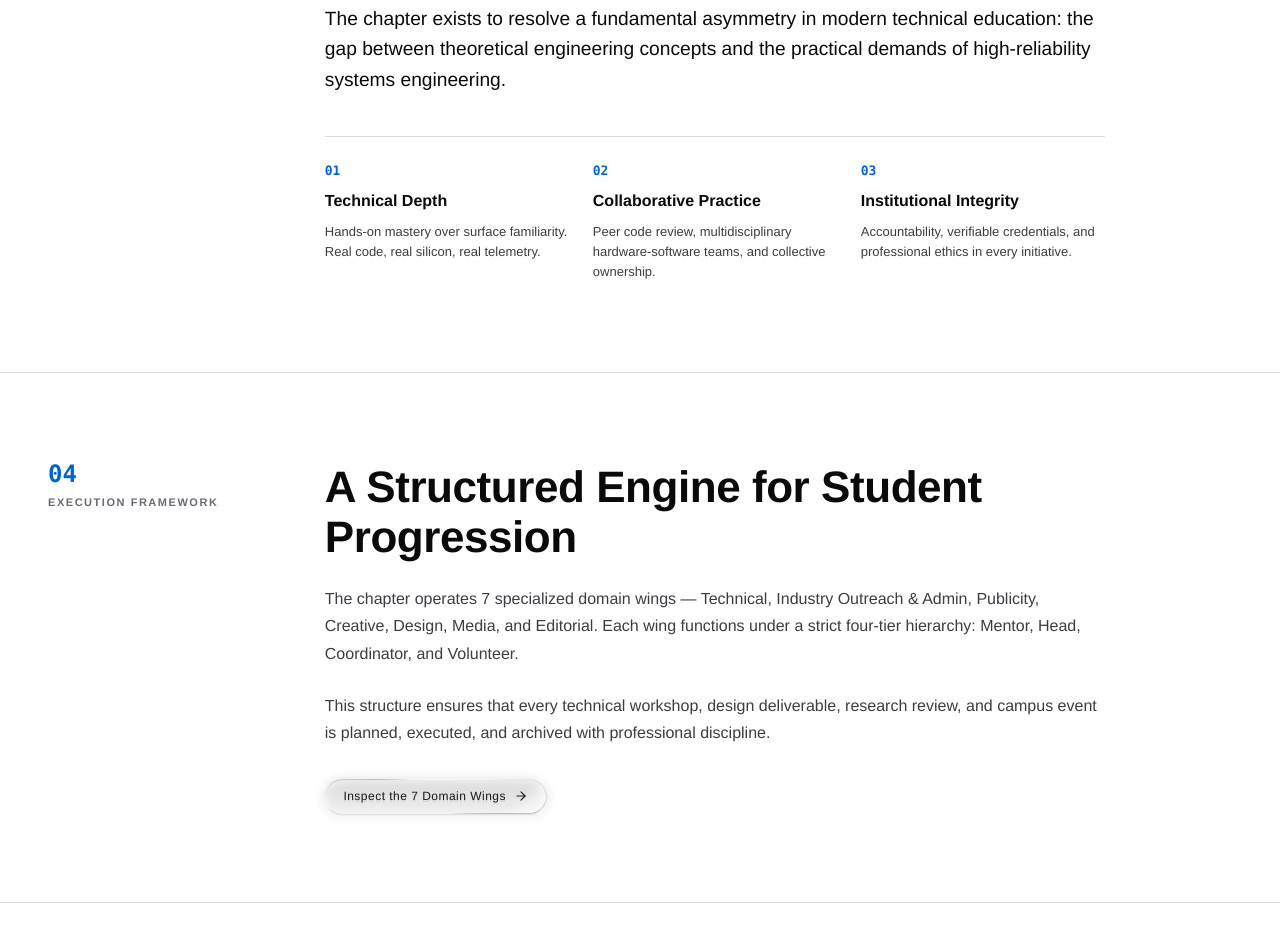
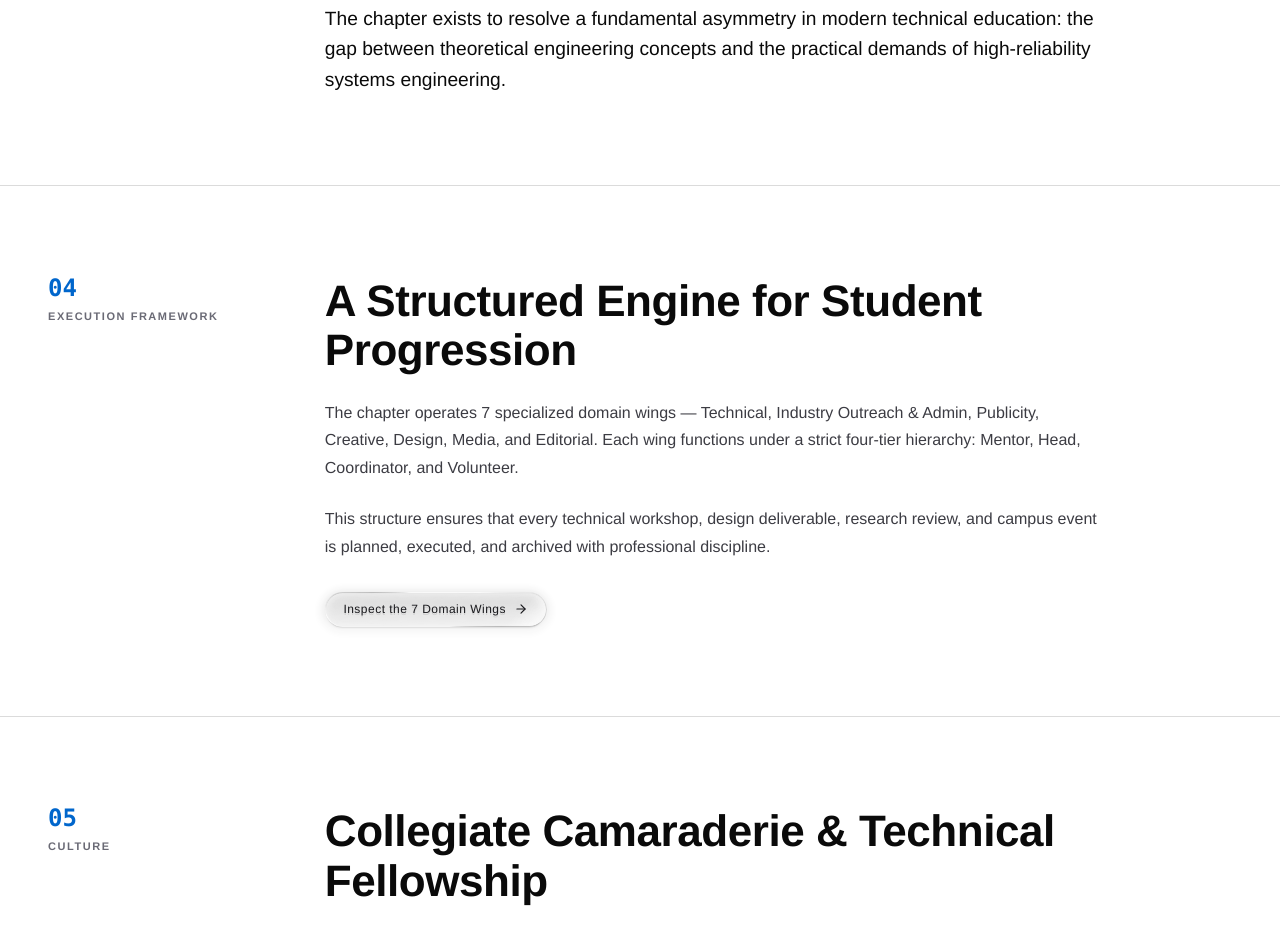
Before and after one commit to LuxShar007/IEI, a Next.js app: page /about in a window 1280 px wide. Shown: the part 1640-2573 px from the top of the page. Built offline with nearby package versions, Linux system fonts and the light colour scheme; no server answers.

Commit message:
feat: update IEI SIES GST homepage

```diff
--- a/src/app/about/about.module.css
+++ b/src/app/about/about.module.css
@@ -83,44 +83,6 @@
   color: var(--fg-secondary);
 }
 
-/* ==========================================================================
-   STATEMENT STRIP (Zero card grid, clean structural dividers)
-   ========================================================================== */
-.statementStrip {
-  display: grid;
-  grid-template-columns: repeat(3, 1fr);
-  gap: var(--space-6);
-  border-top: 1px solid var(--border-default);
-  padding-top: var(--space-6);
-  margin-top: var(--space-4);
-}
-
-.statementItem {
-  display: flex;
-  flex-direction: column;
-  gap: var(--space-2);
-}
-
-.statementNum {
-  font-family: var(--font-mono);
-  font-size: 0.8125rem;
-  font-weight: var(--font-weight-bold);
-  color: var(--accent);
-}
-
-.statementTitle {
-  font-family: var(--font-sans);
-  font-size: 1rem;
-  font-weight: var(--font-weight-bold);
-  color: var(--fg-primary);
-}
-
-.statementDesc {
-  font-family: var(--font-sans);
-  font-size: 0.8125rem;
-  line-height: 1.55;
-  color: var(--fg-secondary);
-}
 
 /* ==========================================================================
    INLINE ACTIONS
@@ -255,9 +217,4 @@
     align-items: baseline;
     gap: var(--space-3);
   }
-
-  .statementStrip {
-    grid-template-columns: 1fr;
-    gap: var(--space-6);
-  }
 }
--- a/src/app/about/page.tsx
+++ b/src/app/about/page.tsx
@@ -99,23 +99,6 @@ export default function AboutPage() {
                 The chapter exists to resolve a fundamental asymmetry in modern technical education: the gap between
                 theoretical engineering concepts and the practical demands of high-reliability systems engineering.
               </p>
-              <div className={styles.statementStrip}>
-                <div className={styles.statementItem}>
-                  <div className={styles.statementNum}>01</div>
-                  <div className={styles.statementTitle}>Technical Depth</div>
-                  <div className={styles.statementDesc}>Hands-on mastery over surface familiarity. Real code, real silicon, real telemetry.</div>
-                </div>
-                <div className={styles.statementItem}>
-                  <div className={styles.statementNum}>02</div>
-                  <div className={styles.statementTitle}>Collaborative Practice</div>
-                  <div className={styles.statementDesc}>Peer code review, multidisciplinary hardware-software teams, and collective ownership.</div>
-                </div>
-                <div className={styles.statementItem}>
-                  <div className={styles.statementNum}>03</div>
-                  <div className={styles.statementTitle}>Institutional Integrity</div>
-                  <div className={styles.statementDesc}>Accountability, verifiable credentials, and professional ethics in every initiative.</div>
-                </div>
-              </div>
             </div>
           </div>
         </div>
```
Also changed, not shown: 1 other file (tests, documents, lock files or other folders).
